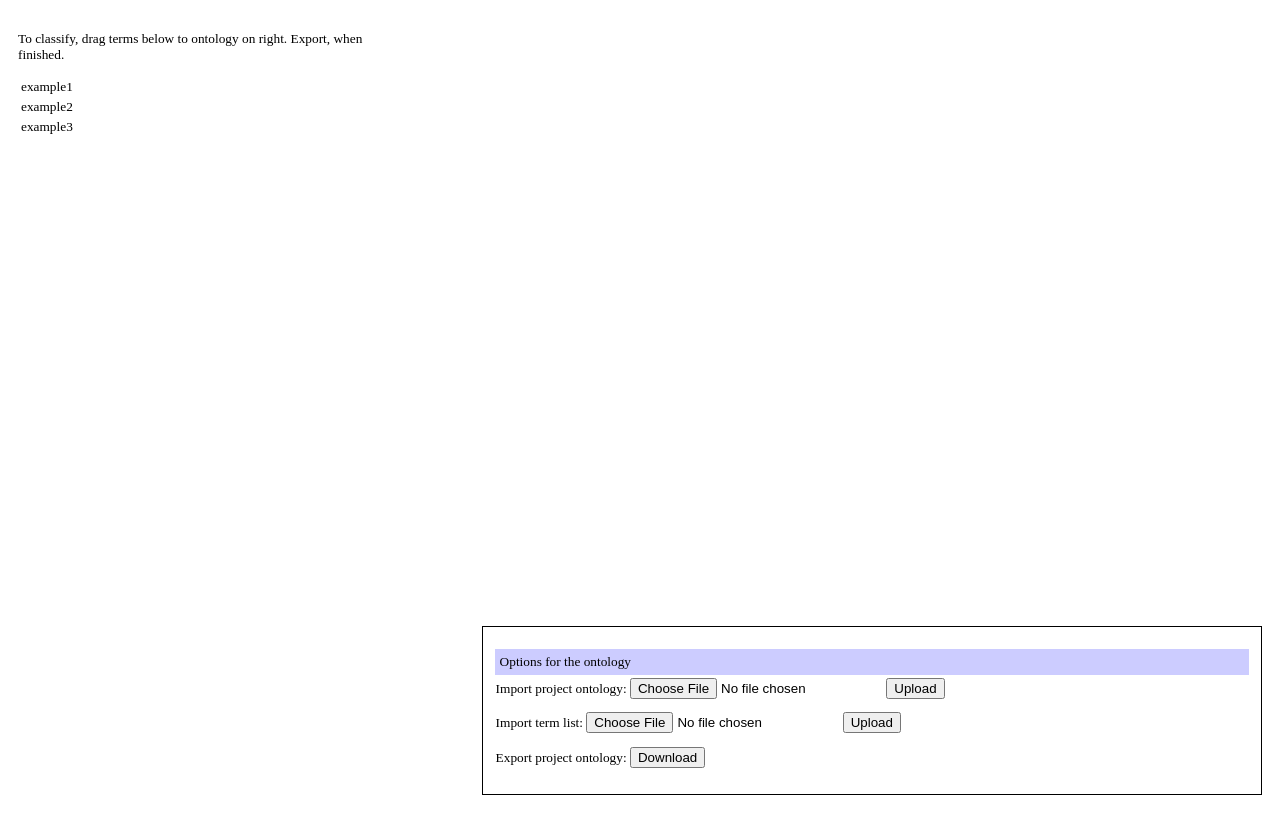
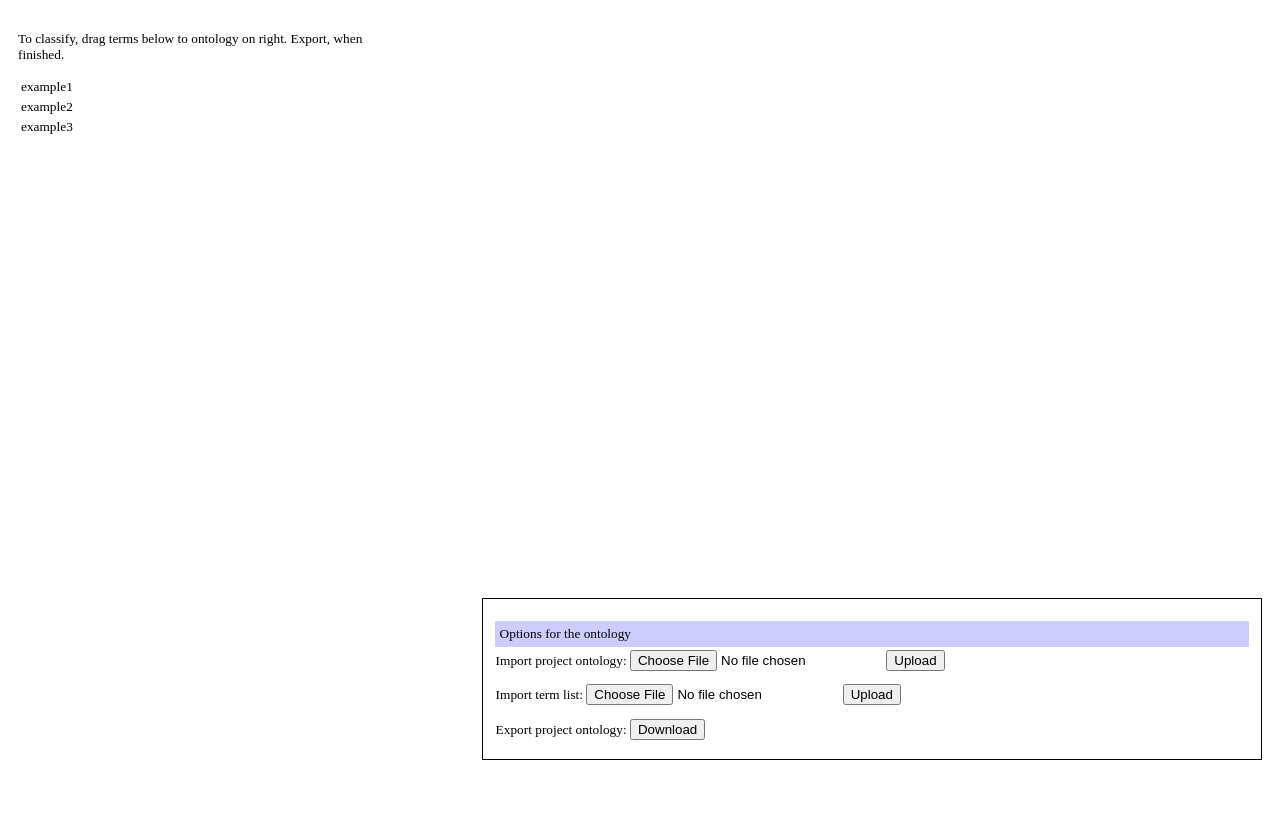
Before and after one commit to cmu-relab/coding-django, a Django app: page /entity/classify in a window 1280 px wide. Before the commit the page ends 795 px from the top, so only its background shows below. Run offline with Django 3.2, Linux system fonts and the light colour scheme.

Commit message:
Changed layout, added universal newline.

```diff
--- a/entity/templates/entity/classify.html
+++ b/entity/templates/entity/classify.html
@@ -99,10 +99,14 @@
       div.term {
 	  padding: 2px;
       }
+      body {
+	  flex-flow: column;
+	  height: 100%;
+      }
       #ontology_frame {
 	  overflow: scroll;
 	  width: 60%;
-	  height: 75%;
+	  height: 70%;
 	  border: none;
 	  float: right;
 	  margin: 10px;
@@ -111,6 +115,7 @@
 	  border: 1px solid black;
 	  padding: 10px;
 	  width: 60%;
+	  height: 140px;
 	  float: right;
 	  margin: 10px;
       }
--- a/entity/views.py
+++ b/entity/views.py
@@ -1,7 +1,7 @@
 from django.shortcuts import render, redirect
 from django.http import HttpResponse
 
-import csv, StringIO, os, re, shutil
+import csv, StringIO, os, re, shutil, io
 
 # Create your views here.
 
@@ -120,9 +120,11 @@
 
     # read the posted ontology file, if any
     if 'ontology' in request.FILES:
+
         content = request.FILES['ontology'].read()
         dialect = csv.Sniffer().sniff(content)
-        stream = StringIO.StringIO(content)
+        stream = io.StringIO(unicode(content), newline=None)
+        #stream = StringIO.StringIO(content)
         reader = csv.reader(stream, delimiter=',', dialect=dialect)
 
         # skip the header row, first
```
